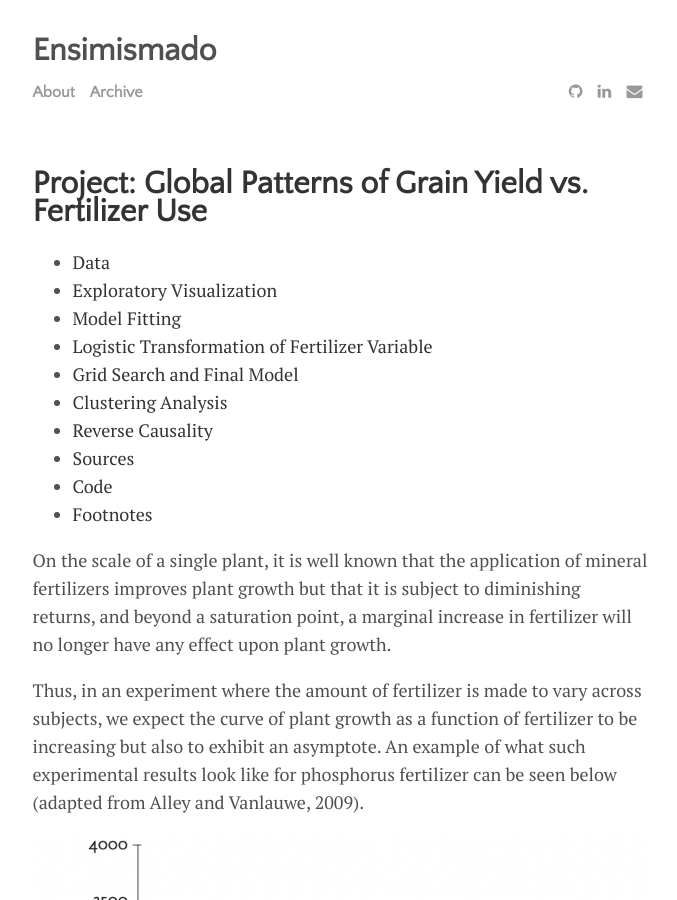
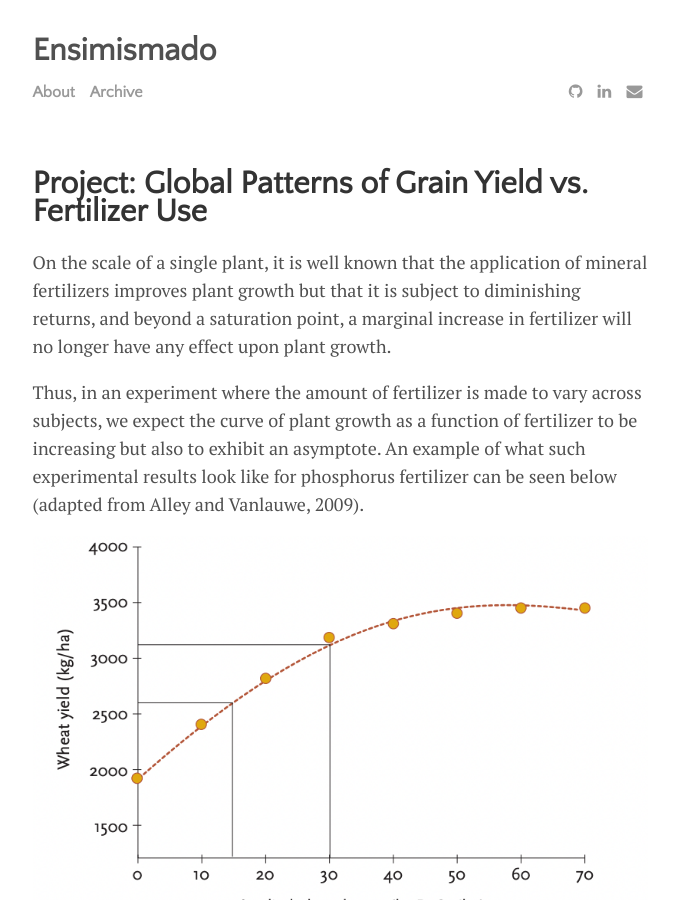
Before and after one commit to DanielAmes/DanielAmes.github.io, a Jekyll site: the page built from _posts/2024-11-14-grainyieldproject.md, in a window 1280 px wide and 900 px high. Shown: the whole window, without its empty margins (300-977 px from the left). Built offline with Jekyll 4.4.1, drawn with Linux system fonts in a browser that asks for light colours; formulas are drawn with MathJax 3; the table of contents is made by our own code; some of the changed lines change nothing that is shown.

Commit message:
Removed related posts

```diff
--- a/_posts/2024-11-14-grainyieldproject.md
+++ b/_posts/2024-11-14-grainyieldproject.md
@@ -5,10 +5,7 @@
 categories: journal
 tags: [documentation,sample]
 image: #wheatstock.jpg
-hide_related_posts: true
-toc: true
 ---
-{% toc %}
 On the scale of a single plant, it is well known that the application of mineral fertilizers improves plant growth but that it is subject to diminishing returns, and beyond a saturation point, a marginal increase in fertilizer will no longer have any effect upon plant growth.
 
 Thus, in an experiment where the amount of fertilizer is made to vary across subjects, we expect the curve of plant growth as a function of fertilizer to be increasing but also to exhibit an asymptote. An example of what such experimental results look like for phosphorus fertilizer can be seen below (adapted from Alley and Vanlauwe, 2009).
```
